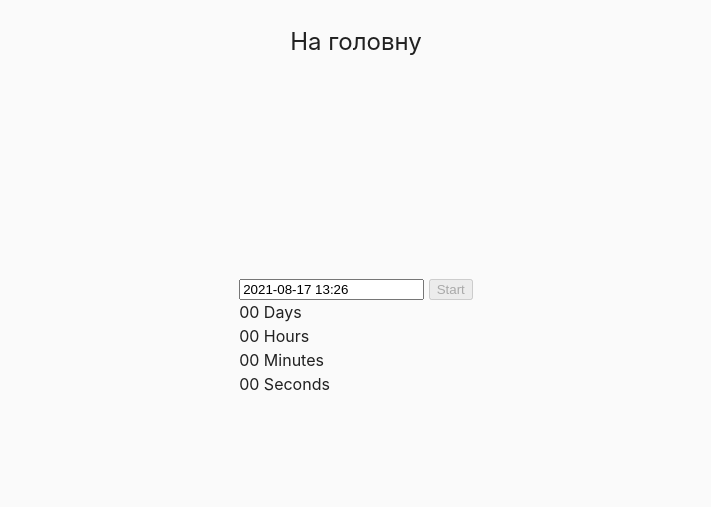
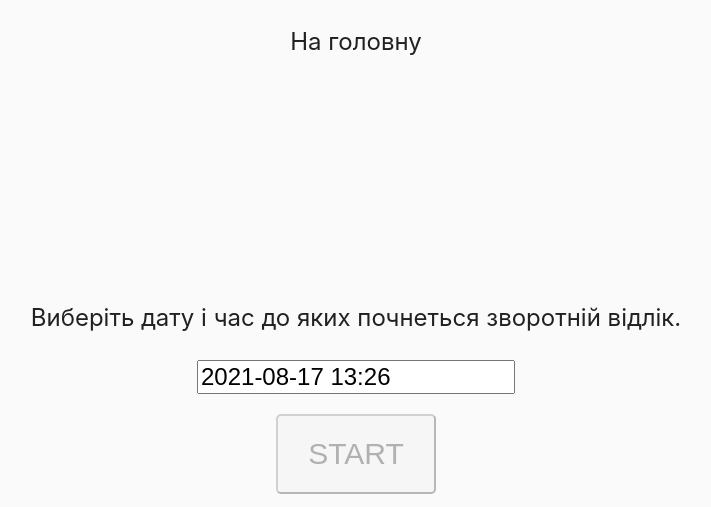
Before and after one commit to Korlinsis/goit-js-hw-11, a website built with Parcel: page src/02-timer.html in a window 1280 px wide. Shown: the top 507 px of the page, without its empty margins (284-995 px from the left). Built offline with nearby package versions, Linux system fonts and the light colour scheme.

Commit message:
Timer without one function

```diff
--- a/src/02-timer.html
+++ b/src/02-timer.html
@@ -8,10 +8,11 @@
   </head>
   <body>
     <p><a href="index.html">На головну</a></p>
-    <div class="conteiner">
+    <div class="conteiner timer--container">
 
-      <input type="text" id="datetime-picker" />
-      <button type="button" disabled data-start>Start</button>
+      <p class="input--description">Виберіть дату і час до яких почнеться зворотній відлік.</p>
+      <input class="input" type="text" id="datetime-picker" />
+      <button class="button button--timer" type="button" disabled data-start>Start</button>
 
       <div class="timer">
         <div class="field">
--- a/src/css/common.css
+++ b/src/css/common.css
@@ -30,6 +30,12 @@ img {
   margin-top: 200px;
 }
 
+.timer--container {
+  display: flex;
+  flex-direction: column;
+  align-items: center;
+}
+
 .button {
   cursor: pointer;
   width: 160px;
@@ -39,3 +45,34 @@ img {
   text-transform: uppercase;
   border-radius: 5px;
 }
+
+.button--timer {
+  margin-right: 0;
+}
+
+.timer {
+  color: #212121;
+  margin: 0 auto;
+  text-align: center;
+}
+
+.input {
+  margin-bottom: 20px;
+  font-size: 24px;
+}
+
+.input--description {
+  font-size: 24px;
+}
+
+.field {
+  display: inline-block;
+  font-size: 24px;
+  padding: 16px;
+  text-transform: uppercase;
+}
+
+.value {
+  display: block;
+  font-size: 72px;
+}
--- a/src/js/02-timer.js
+++ b/src/js/02-timer.js
@@ -12,6 +12,7 @@ const refs = {
 };
 
 let selectedDate = null;
+let isActiv = false;
 
 const options = {
   enableTime: true,
@@ -23,8 +24,6 @@ const options = {
         refs.startButton.removeAttribute('disabled');
         Notiflix.Notify.success('Щоб розпочати відлік часу, натисність кнопку "START"!');
         selectedDate = selectedDates[0].getTime();
-        console.log(selectedDate);
-        return selectedDate;
     } else {
         refs.startButton.setAttribute('disabled', '');
         Notiflix.Notify.failure('Виберіть дату, яка ще не настала!');
@@ -37,22 +36,27 @@ flatpickr(refs.dateInput, options)
 refs.startButton.addEventListener('click', onStartButtonClick);
 
 function onStartButtonClick() {
-    let IntervalId = null;
+  if (isActiv) {
+    return;
+  }
 
-    IntervalId = setInterval(() => {
+  let interval = null;
+  let deltaDate = null;
+
+  isActiv = true;
+
+  interval = setInterval(() => {
     const currentDate = Date.now();
-        const DeltaDate = selectedDate - currentDate;
-        const { days, hours, minutes, seconds } = convertMs(DeltaDate);
+    deltaDate = selectedDate - currentDate;
+    const { days, hours, minutes, seconds } = convertMs(deltaDate);
     refs.secondsField.textContent = seconds;
     refs.minutesField.textContent = minutes;
     refs.hoursField.textContent = hours;
     refs.daysField.textContent = days;
   }, 1000);
 
-    // if
-
-    // function stop() {
-    //     clearInterval(IntervalId);
+  // if (deltaDate === 0) {
+  //   clearInterval(interval);
   // }
 }
 
```
Lines whose indentation alone changed are shown as unchanged.
